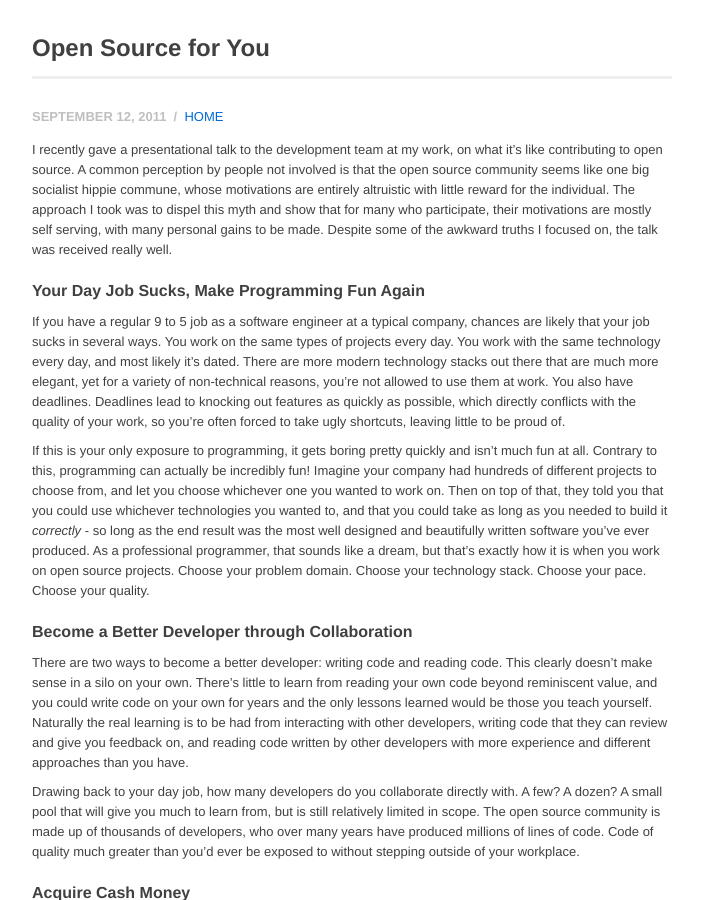
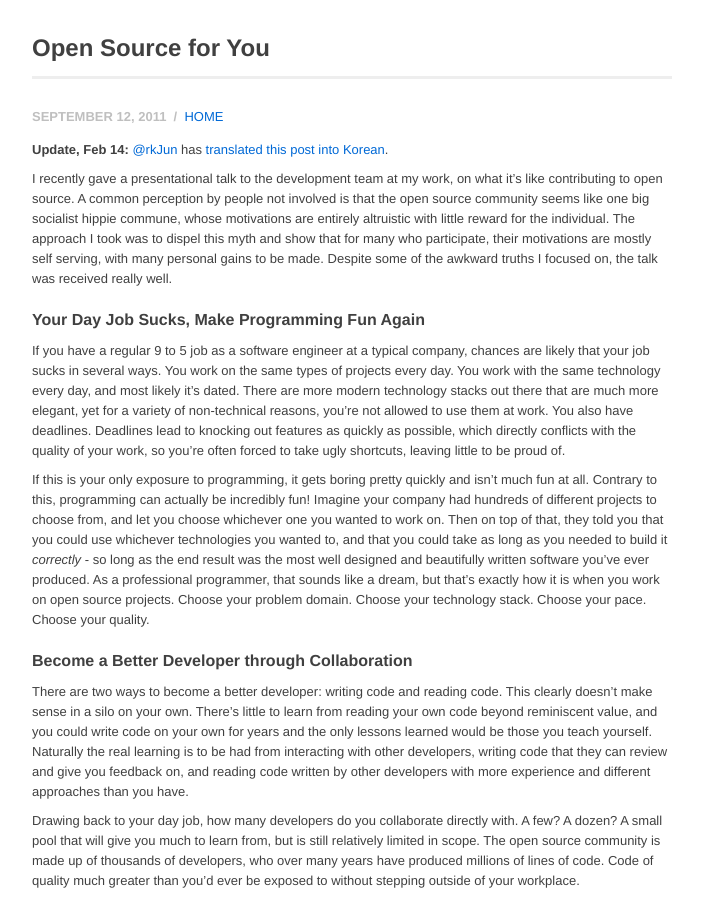
Before and after one commit to xli1224/stephenmcd.github.com, a Jekyll site: the page built from _posts/2011-09-12-open-source-for-you.md, in a window 1280 px wide and 900 px high. Shown: the whole window, without its empty margins (288-991 px from the left). Built offline with Jekyll 4.4.1, drawn with Linux system fonts in a browser that asks for light colours.

Commit message:
Added link to Korean translation of 'Open Source for You'.

```diff
--- a/_posts/2011-09-12-open-source-for-you.md
+++ b/_posts/2011-09-12-open-source-for-you.md
@@ -4,6 +4,8 @@ title: Open Source for You
 tags:
 - open source
 ---
+
+**Update, Feb 14:** [@rkJun](https://twitter.com/rkJun) has [translated this post into Korean](http://rkjun.wordpress.com/2012/02/13/open-source-for-you-korean_translate/).
 
 I recently gave a presentational talk to the development team at my work, on what it's like contributing to open source. A common perception by people not involved is that the open source community seems like one big socialist hippie commune, whose motivations are entirely altruistic with little reward for the individual. The approach I took was to dispel this myth and show that for many who participate, their motivations are mostly self serving, with many personal gains to be made. Despite some of the awkward truths I focused on, the talk was received really well.
 
```
